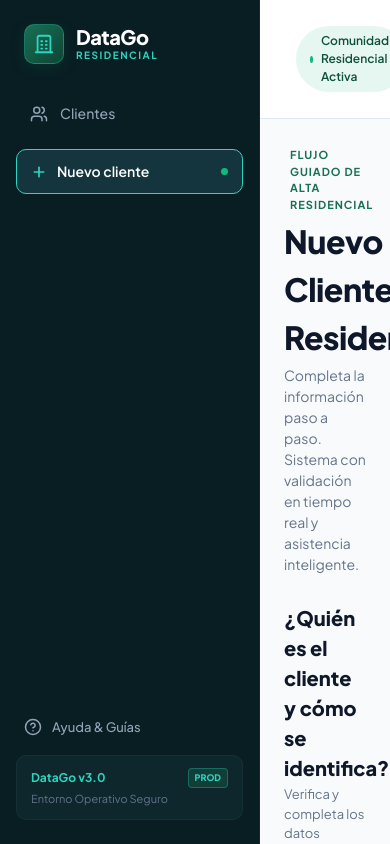
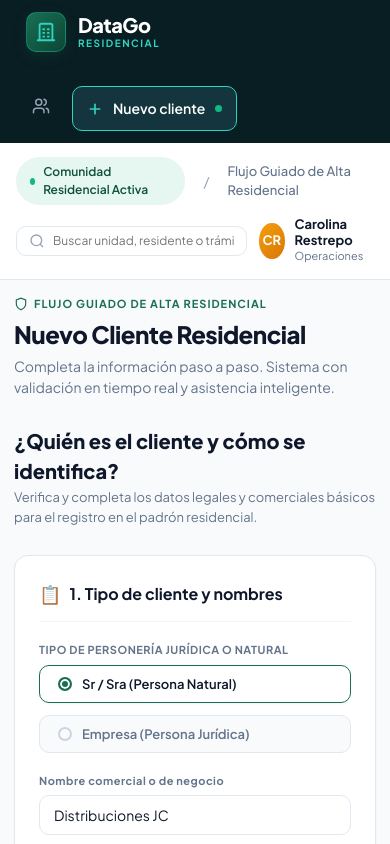
Before and after one commit to IoavM/DataGo, an Angular app in the folder frontend/: page /clientes/nuevo in a window 390 px wide. Built offline with nearby package versions, Linux system fonts and the light colour scheme; no server answers.

Commit message:
feat(responsive): add clean responsive styling for tablets and mobile devices

```diff
--- a/frontend/src/app/app.css
+++ b/frontend/src/app/app.css
@@ -14,3 +14,15 @@
   overflow-x: hidden;
   background-color: var(--bg-main);
 }
+
+
+
+/* Responsive */
+@media (max-width: 768px) {
+  .app-layout {
+    flex-direction: column;
+  }
+  .main-viewport {
+    height: calc(100vh - 65px);
+  }
+}
--- a/frontend/src/app/components/sidebar/sidebar.css
+++ b/frontend/src/app/components/sidebar/sidebar.css
@@ -196,3 +196,30 @@
   color: #64748b;
   font-size: 11px;
 }
+
+
+/* Responsive */
+@media (max-width: 768px) {
+  .sidebar {
+    width: 100%;
+    height: auto;
+    position: relative;
+    flex-direction: row;
+    justify-content: space-between;
+    align-items: center;
+    padding: 12px 18px;
+    border-right: none;
+    border-bottom: 1px solid var(--sidebar-border);
+  }
+  .sidebar-bottom {
+    display: none;
+  }
+  .nav-menu {
+    flex-direction: row;
+    align-items: center;
+    gap: 8px;
+  }
+  .nav-item span {
+    display: none;
+  }
+}
--- a/frontend/src/app/pages/cliente-nuevo/cliente-nuevo.css
+++ b/frontend/src/app/pages/cliente-nuevo/cliente-nuevo.css
@@ -880,3 +880,57 @@
   color: #dc2626 !important;
   font-weight: 600;
 }
+
+
+
+/* Responsive */
+@media (max-width: 768px) {
+  .top-header {
+    flex-direction: column;
+    align-items: flex-start;
+    gap: 12px;
+    padding: 14px 16px;
+  }
+  .header-right {
+    width: 100%;
+    justify-content: space-between;
+    gap: 12px;
+  }
+  .search-mini {
+    width: 100%;
+  }
+  .form-content-center {
+    padding: 16px 14px 40px;
+  }
+  .page-title {
+    font-size: 24px;
+  }
+  .grid-2-cols, .grid-3-cols, .review-summary-grid {
+    grid-template-columns: 1fr;
+    gap: 14px;
+  }
+  .nomenclatura-grid {
+    grid-template-columns: 1fr 1fr;
+  }
+  .segmented-treatment {
+    flex-direction: column;
+  }
+  .dv-calc-card {
+    flex-direction: column;
+    align-items: flex-start;
+    gap: 12px;
+  }
+  .form-action-footer {
+    flex-direction: column-reverse;
+    gap: 16px;
+    align-items: stretch;
+  }
+  .footer-action-buttons {
+    flex-direction: column;
+    width: 100%;
+  }
+  .btn-submit, .btn-secondary {
+    width: 100%;
+    justify-content: center;
+  }
+}
--- a/frontend/src/app/pages/clientes-list/clientes-list.css
+++ b/frontend/src/app/pages/clientes-list/clientes-list.css
@@ -596,3 +596,50 @@
 .footnote-right:hover {
   color: var(--text-main);
 }
+
+
+
+/* Responsive */
+@media (max-width: 768px) {
+  .page-container {
+    padding: 16px 14px 40px;
+  }
+  .top-header {
+    flex-direction: column;
+    align-items: flex-start;
+    gap: 12px;
+    padding-bottom: 12px;
+  }
+  .header-right {
+    width: 100%;
+    justify-content: space-between;
+    gap: 12px;
+  }
+  .search-mini {
+    width: 100%;
+  }
+  .title-row {
+    flex-direction: column;
+    align-items: flex-start;
+    gap: 14px;
+  }
+  .btn-nuevo {
+    width: 100%;
+    justify-content: center;
+  }
+  .search-tabs-card {
+    flex-direction: column;
+    align-items: stretch;
+    gap: 12px;
+  }
+  .status-tabs {
+    width: 100%;
+    overflow-x: auto;
+  }
+  .table-card {
+    overflow-x: auto;
+  }
+  .custom-table {
+    min-width: 720px;
+  }
+}
```
